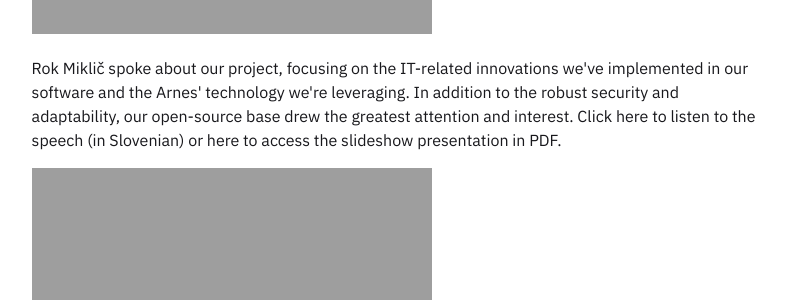
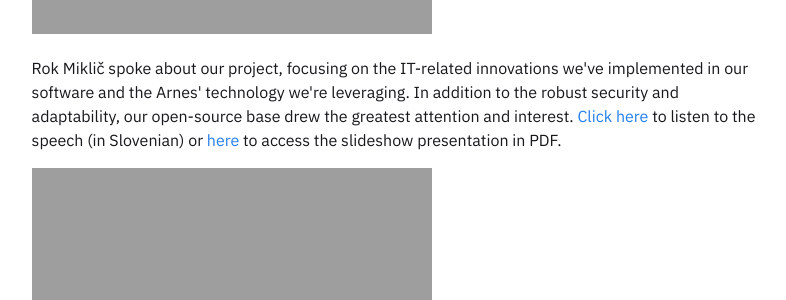
Before and after one commit to SterArcher/OHCA-registry-Slovenia, a Jekyll site: the page built from _posts/2022-10-17-Arnes_mreza_znanja.md, in a window 1280 px wide and 900 px high, scrolled down 884 px. Shown: the part 202-502 px from the top of the window, without its empty margins (246-1032 px from the left). Built offline with Jekyll 4.4.1, drawn with Linux system fonts in a browser that asks for light colours; nearby versions of some CDN libraries; part of the change alters nothing that is shown.

```diff
--- a/_posts/2022-10-17-Arnes_mreza_znanja.md
+++ b/_posts/2022-10-17-Arnes_mreza_znanja.md
@@ -20,8 +20,7 @@ The talks regarding high performance computing (HPC), privacy, and open research
 
 
 
-Rok Miklič spoke about our project, focusing on the IT-related innovations we've implemented in our software and the Arnes' technology we're leveraging. In addition to the robust security and adaptability, our open-source base drew the greatest attention and interest. Click here to listen to the speech (in Slovenian) or here to access the slideshow presentation in PDF.
-
+Rok Miklič spoke about our project, focusing on the IT-related innovations we've implemented in our software and the Arnes' technology we're leveraging. In addition to the robust security and adaptability, our open-source base drew the greatest attention and interest. [Click here](https://video.arnes.si/watch/fcpmm9jbzr7t) to listen to the speech (in Slovenian) or [here](https://zenodo.org/record/7189459#.Y07pdC8RrRY)  to access the slideshow presentation in PDF.
 
 
 ![Rok](https://siohca.um.si/assets/img/arnes_rok.png)
```
